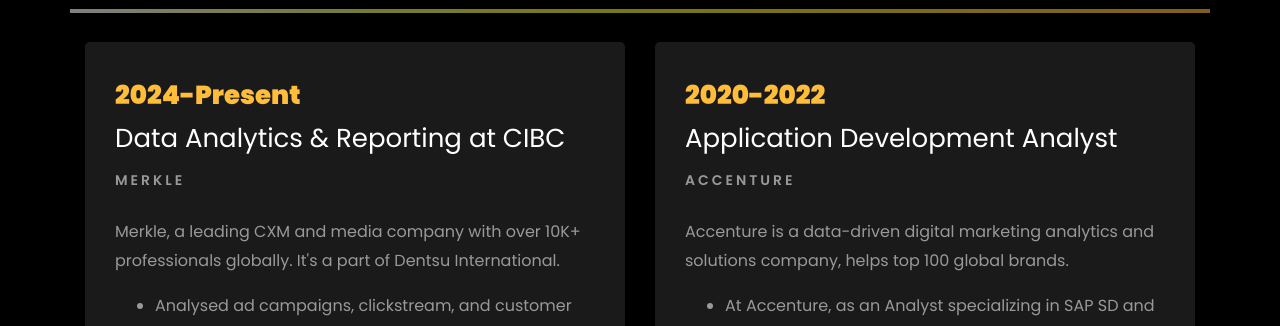
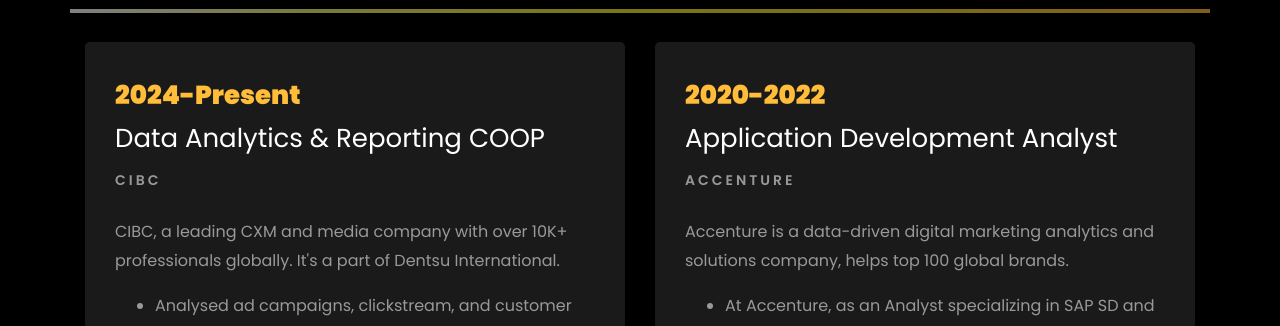
Before and after one commit to mygithubaccountpersonal/newtest, a plain HTML site: page index.html in a window 1280 px wide. Shown: the part 2045-2371 px from the top of the page. Drawn offline with Linux system fonts and the light colour scheme; files whose address does not match are found by name.

Commit message:
Update index.html

```diff
--- a/index.html
+++ b/index.html
@@ -325,9 +325,9 @@
 				<div class="col-md-6">
 					<div class="resume-wrap ftco-animate">
 						<span class="date">2024-Present</span>
-						<h2>Data Analytics & Reporting at CIBC</h2>
-						<span class="position">Merkle</span>
-						<p class="mt-4">Merkle, a leading CXM and media company with over 10K+ professionals globally. It's a part of Dentsu International.
+						<h2>Data Analytics & Reporting COOP</h2>
+						<span class="position">CIBC</span>
+						<p class="mt-4">CIBC, a leading CXM and media company with over 10K+ professionals globally. It's a part of Dentsu International.
 							<ul>
 								<li>Analysed ad campaigns, clickstream, and customer surveys data, identified an increasing demand and launched a strategic product line.</li>
 								<li>Developed time series forecasting models to predict sales and optimize marketing budgets, got model performance of 92%.</li>
```
